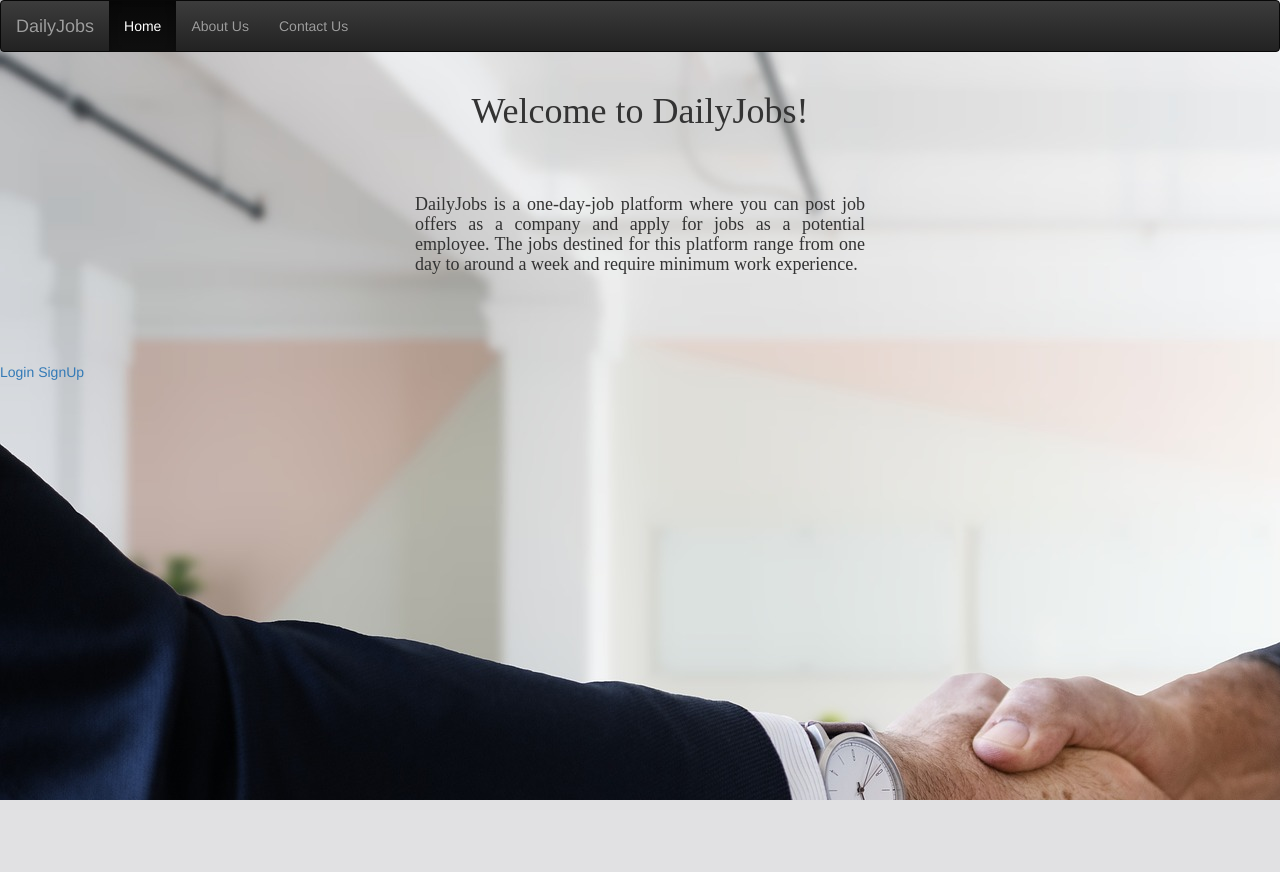
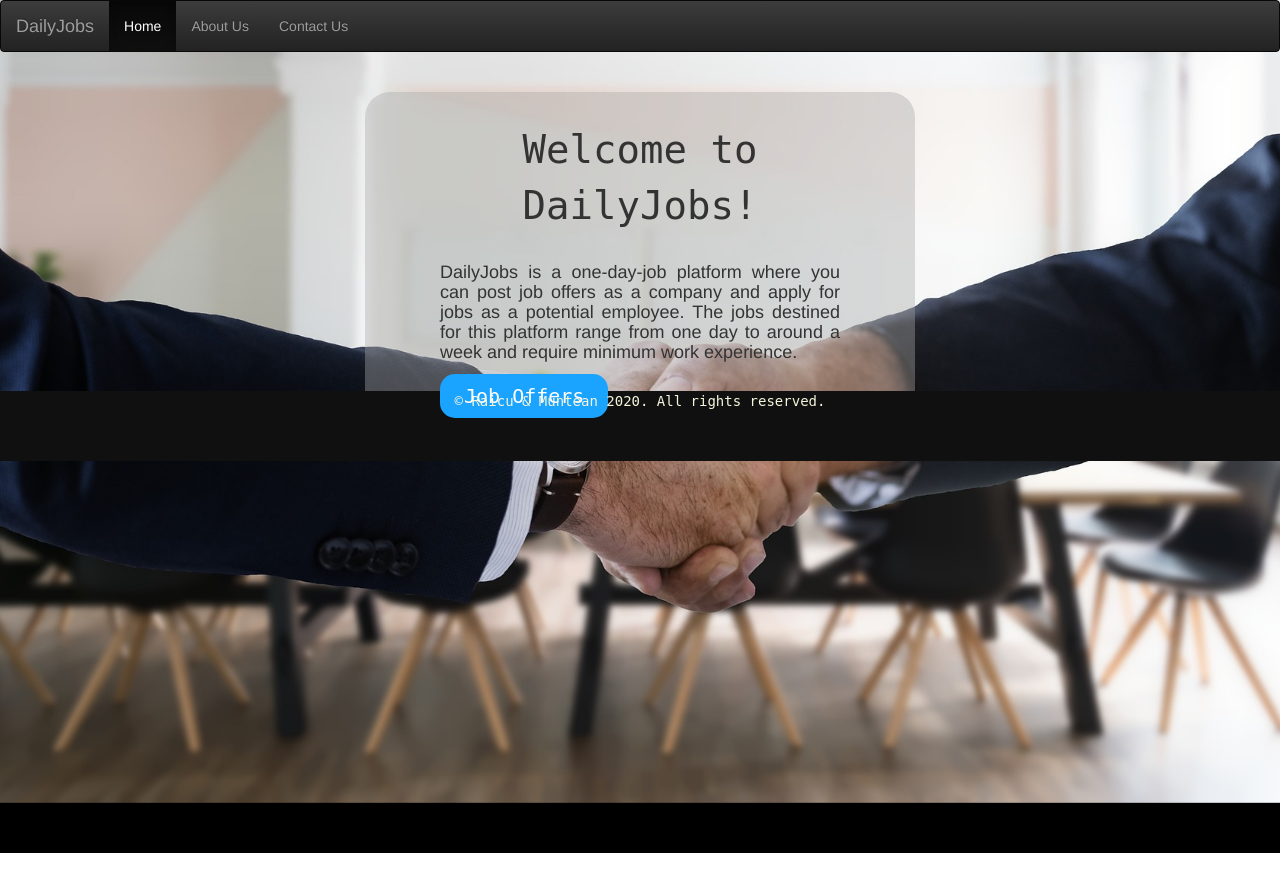
Before and after one commit to DailyJobsProject/dailyjobs, a Django app: page / in a window 1280 px wide. Before the commit the page ends 800 px from the top, so only its background shows below. Run offline with Django 3.2, Linux system fonts and the light colour scheme; the visitor is signed in with stand-in values (Sample User, id 1); some libraries are stand-ins or nearby versions.

Commit message:
fixed background image and singup/login buttons

```diff
--- a/static/css/style.css
+++ b/static/css/style.css
@@ -45,12 +45,11 @@ html, body {
 
 #main {
     overflow: auto;
-    padding-bottom: 200px;
+    /* padding-bottom: 200px; */
 }
 
 #footer {
     background-color: #101010;
-    position: relative;
     height: 70px;
     margin-top: -70px;
     clear: both;
@@ -71,54 +70,62 @@ html, body {
     height: 100%;
 }
 
-.signup-btn{
+.signup-btn {
     color: white;
     background-color: #1aa3ff;
     padding:  10px 24px;
-    border-radius: 8px;
+    border-radius: 15px;
     width: 100%;
     height: 100%;
     font-family: monospace;
     font-size: x-large;
-    height: 2cm;
-    width: 5cm;
+    transition: color .15s ease-in-out,background-color .15s ease-in-out,border-color .15s ease-in-out,box-shadow .15s ease-in-out;
 }
 
-.signup-div > a{
-    margin-left: 20px;
+a:visited{
+    text-decoration: none;
+}
+
+button:hover{
+    color: #095191;
 }
 
 .top-margin {
     margin-top: 40px;
 }
-.site-description{
-    width: 450px;
-    height: 220px;
-    display: flex;
-    flex-wrap: wrap;
+
+.welcome-page {
+    border: black;
+    border-radius: 25px;
+    padding: 30px 50px 50px 50px;
+    background-color: rgba(169,169,169, 0.4);
+    margin: auto;
+    width: 550px;
+}
+
+.signup-page {
+    border: black;
+    border-radius: 25px;
+    background-color: rgba(169,169,169, 0.4);
+    margin-top: 20px;
+}
+
+.welcome-page-description{
+    width: 400px;
     text-align: justify;
     margin: auto;
+}
 
-    font-family:  Arvo;
+
+body {
+    background-repeat: no-repeat;
+    background-size: cover;
+    height: 100%;
+    width: 100%;
 
 }
-.title{
-    text-align: center;
-    font-family:  Arvo;
+
+.home-btns {
+    margin: auto;
+    width: 400px;
 }
-.background{
-    background: none repeat scroll 0 0 #FFFFFF;
-    height: 100%;
-    left: 0%;
-    position: fixed;
-    width: 100%;
-}
-.background img{
-    bottom: 0;
-    display: block;
-    left: 0;
-    margin: auto;
-    min-height: 50%;
-    min-width: 50%;
-    right: 0;
-    top: 0; }
--- a/templates/base.html
+++ b/templates/base.html
@@ -18,8 +18,7 @@
 
 
 </head>
-<body>
- <div class="background" style="background-image: url('static/job.jpg');">
+<body style="background-image: url('{% static 'job3.png' %}');">
 	<div class="navbar navbar-inverse">
 			<div class="container-fluid">
 					<div class="row">
@@ -76,6 +75,7 @@
 	<script src="https://ajax.googleapis.com/ajax/libs/jquery/1.12.4/jquery.min.js"></script>
 	<script src="https://maxcdn.bootstrapcdn.com/bootstrap/3.3.7/js/bootstrap.min.js"></script>
 
+
 	<div id="content">
 			<div id="main">
 					{% block content %}{% endblock %}
@@ -85,6 +85,7 @@
 <footer class='text-center' id='footer'>
 	<p class='copyright' style='color:beige' >© Raicu & Muntean 2020. All rights reserved.</p>
 </footer>
- </div>
+
 </body>
+
 </html>
--- a/users/models.py
+++ b/users/models.py
@@ -39,7 +39,7 @@ class Employee(models.Model):
     contact_info = models.TextField(max_length=1000, default='No social media available.')
 
     def __str__(self):
-        return self.user
+        return str(self.user)
 
     def get_absolute_url(self):
         return reverse_lazy('users:employee_detail', kwargs={'pk': self.pk})
--- a/users/templates/welcome.html
+++ b/users/templates/welcome.html
@@ -1,27 +1,31 @@
 {% extends 'base.html' %}
-{% load static %}
+
 {% block content %}
 
+<div class="welcome-page" style="margin-top: 20px;">
+  <p style="font-size: xxx-large; text-align: center;">Welcome to DailyJobs!</p>
+  <br>
 
-    <div class="title">
-        <p> <h1>Welcome to DailyJobs!</h1></p>
-    </div>
+  <h4 class="welcome-page-description">DailyJobs is a one-day-job platform where you can post job offers as a company and apply for jobs as a potential employee.
+    The jobs destined for this platform range from one day to around a week and require minimum work experience.
+  </h4>
 
-    <div class="site-description">
-            <p>
-                <h4>DailyJobs is a one-day-job platform where you can post job offers as a company and apply for jobs as a potential employee.
-                    The jobs destined for this platform range from one day to around a week and require minimum work experience.
-                </h4>
-            </p>
+  {% if user.is_authenticated %}
+  <div class="home-btns" style="margin-top: 20px;">
+    <a class="signup-btn" style="text-decoration: none;" href="{% url 'posts:list' %}">Job Offers</a>
+    <!-- <a  href=""></a> -->
 
+  </div>
 
-    </div>
+  {% else %}
+  <div class="home-btns" style="margin-top: 50px;">
+    <a class="signup-btn" style="text-decoration: none;" href="{% url 'login' %}">Login </a>
+    <a class="signup-btn" style="text-decoration: none; margin-left: 170px;" href="{% url 'users:signup' %}">SignUp</a>
 
-        <div class-="home-btns">
-            <a href="{% url 'login' %}">Login </a>
-            <a href="{% url 'users:signup' %}">SignUp</a>
-        </div>
+  </div>
 
+</div>
+  {% endif %}
 
 
 {% endblock  %}
--- a/users/views.py
+++ b/users/views.py
@@ -142,6 +142,7 @@ class EmployeeDetailView(LoginRequiredMixin, DetailView):
         context = super(EmployeeDetailView, self).get_context_data(**kwargs)
         context["my_applications"] =  Application.objects.all()
         context["posts"] = CompanyPost.objects.all()
+        context['identifiers'] = Application.objects.all().values_list('identifier', flat=True)
         return context
 
 
```
Also changed, not shown: users/templates/employee_detail.html (+12 -5 lines), users/templates/registration/login.html (+3 -5 lines), users/templates/registration/signup.html (+5 -5 lines), media/profile_pics/signature_t0ecs1n.png (added), static/job2.png (added), static/job3.png (added). Lines whose indentation alone changed are shown as unchanged.
